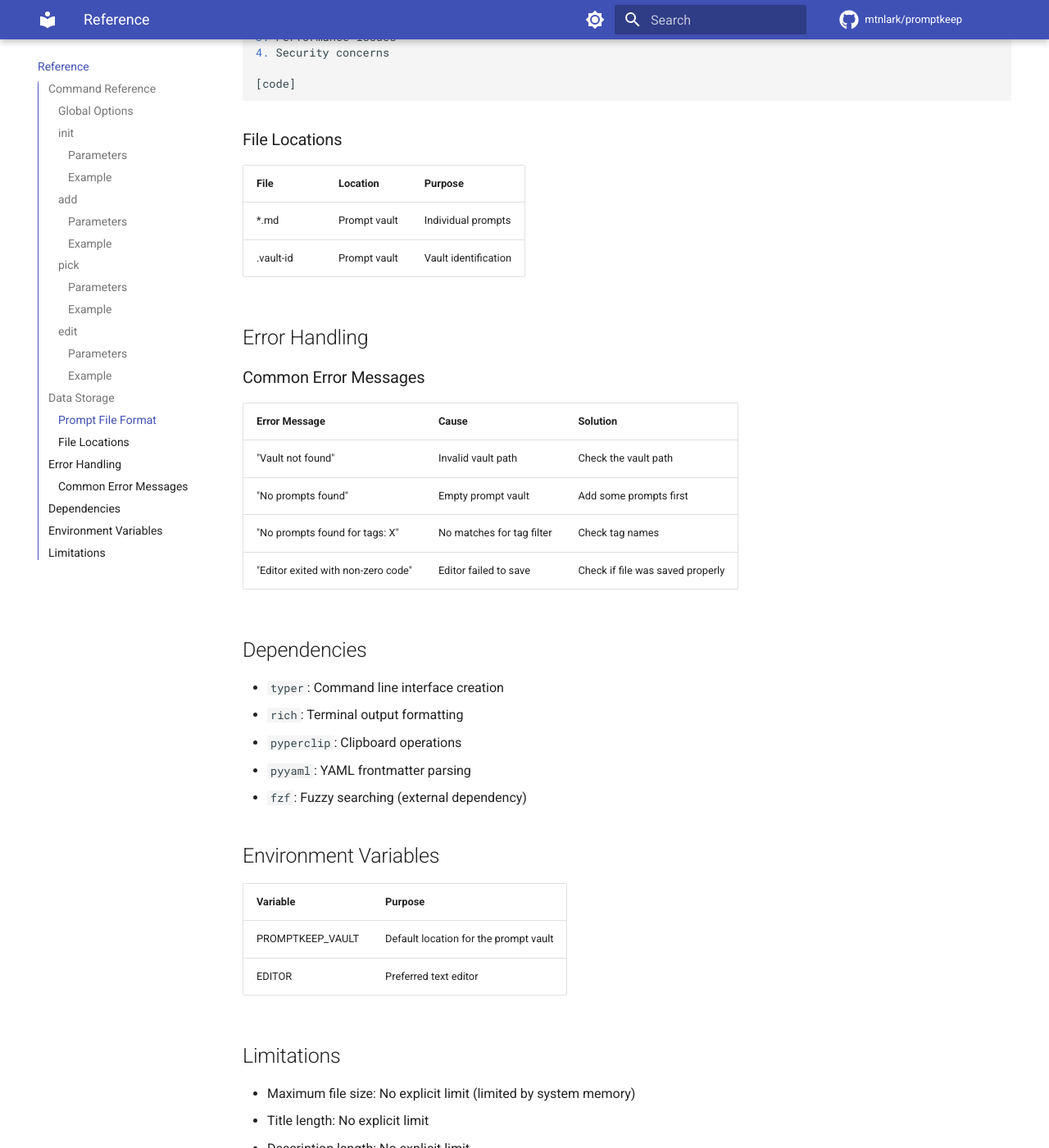
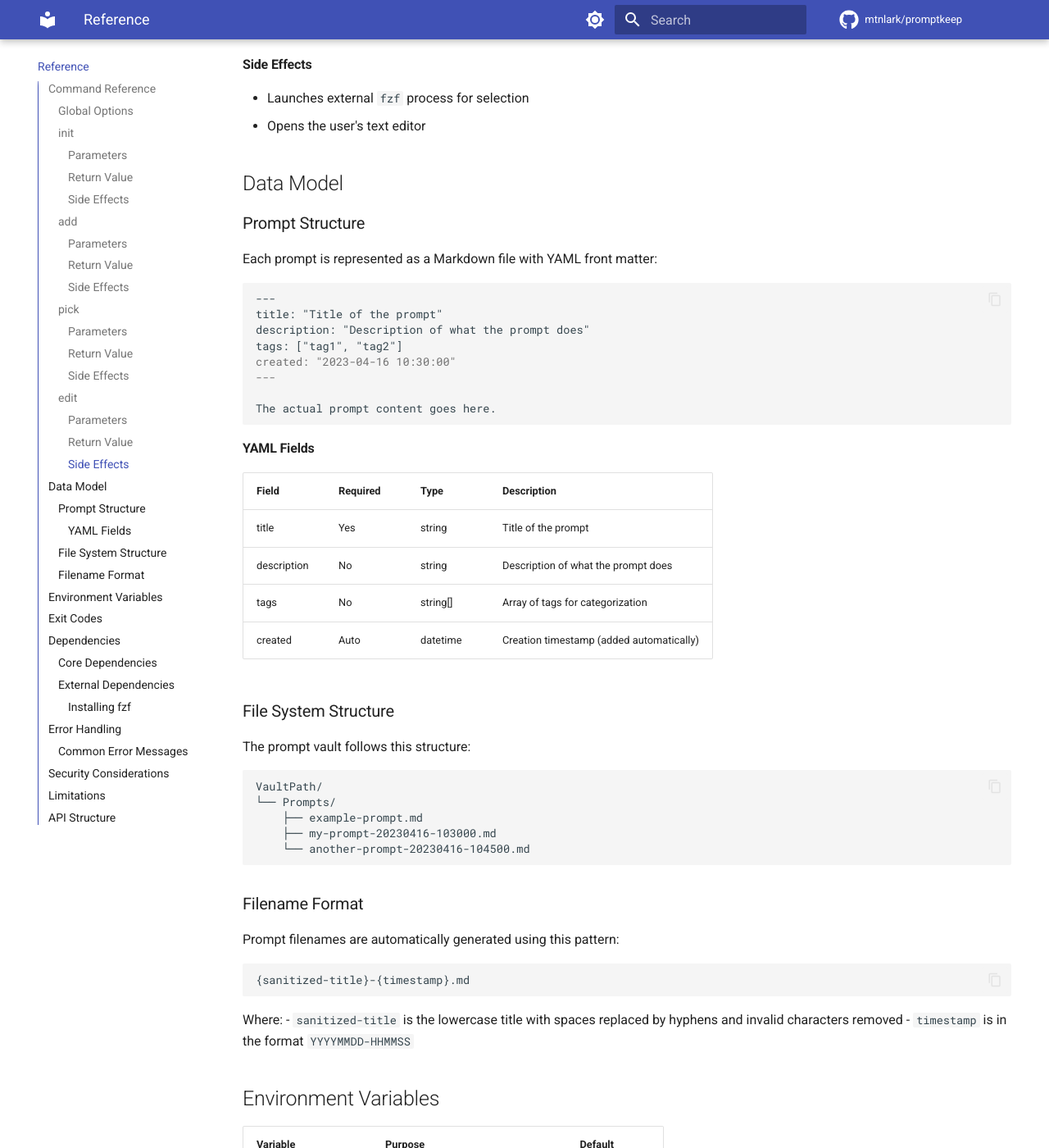
Before and after one commit to mtnlark/promptkeep, an MkDocs documentation site: the page built from docs/reference.md, in a window 1280 px wide and 1400 px high, scrolled down 2789 px. Shown: the whole window at 82% size. Built offline with MkDocs 1.6.1 and Material for MkDocs 9.7.7, drawn with Linux system fonts in a browser that asks for light colours; comment, search, counter and statistics services are not loaded; the version menu is left out; some of the changed text lies outside the part shown.

Commit message:
Differentiate Usage and Reference docs with improved AI prompt examples

````diff
--- a/docs/reference.md
+++ b/docs/reference.md
@@ -1,6 +1,6 @@
 # PromptKeep Reference
 
-This document provides detailed technical reference for all PromptKeep commands, parameters, data structures, and file formats.
+This document provides detailed technical reference for PromptKeep's commands, parameters, data structures, file formats, and implementation details. For practical usage examples and workflows, see the [Usage Guide](usage.md).
 
 ## Command Reference
 
@@ -27,11 +27,15 @@
 |-----------|----------|--------|----------------|--------------------------------|
 | path      | No       | string | ~/PromptVault  | Location for the prompt vault  |
 
-#### Example
+#### Return Value
 
-```bash
-promptkeep init ~/my_prompts
-```
+None. Displays a success panel on completion.
+
+#### Side Effects
+
+- Creates directory structure for the vault
+- Removes existing content if the vault directory already exists
+- Creates an example prompt file
 
 ### add
 
@@ -50,11 +54,15 @@
 | --tag              | No       | string[] | -       | Tags for the prompt (can specify multiple) |
 | --vault, -v        | No       | string   | ~/PromptVault | Path to the prompt vault   |
 
-#### Example
+#### Return Value
 
-```bash
-promptkeep add --title "Code Review" --tag "programming" --tag "review"
-```
+None. Displays a success panel on completion.
+
+#### Side Effects
+
+- Creates a new markdown file in the vault
+- Opens the user's text editor
+- May display warnings for similar existing prompts
 
 ### pick
 
@@ -66,16 +74,20 @@
 
 #### Parameters
 
-| Parameter     | Required | Type    | Default       | Description                     |
-|---------------|----------|---------|---------------|---------------------------------|
-| --vault, -v   | No       | string  | ~/PromptVault | Path to the prompt vault        |
-| --no-copy     | No       | flag    | -             | Don't copy to clipboard         |
+| Parameter     | Required | Type     | Default       | Description                     |
+|---------------|----------|----------|---------------|---------------------------------|
+| --vault, -v   | No       | string   | ~/PromptVault | Path to the prompt vault        |
+| --tag, -t     | No       | string[] | -             | Filter prompts by tag           |
+| --no-copy     | No       | flag     | -             | Don't copy to clipboard         |
 
-#### Example
+#### Return Value
 
-```bash
-promptkeep pick
-```
+None. Displays a success panel on completion.
+
+#### Side Effects
+
+- Copies prompt content to the system clipboard
+- Launches external `fzf` process for selection
 
 ### edit
 
@@ -90,45 +102,108 @@
 | Parameter     | Required | Type     | Default       | Description                     |
 |---------------|----------|----------|---------------|---------------------------------|
 | --vault, -v   | No       | string   | ~/PromptVault | Path to the prompt vault        |
-| --tags        | No       | string[] | -             | Filter by tags                  |
+| --tag, -t     | No       | string[] | -             | Filter prompts by tag           |
 
-#### Example
+#### Return Value
 
-```bash
-promptkeep edit --tags "programming"
-```
+None. Displays a success panel on completion.
 
-## Data Storage
+#### Side Effects
 
-### Prompt File Format
+- Launches external `fzf` process for selection
+- Opens the user's text editor
 
-Prompts are stored as Markdown files with YAML front matter using the following format:
+## Data Model
+
+### Prompt Structure
+
+Each prompt is represented as a Markdown file with YAML front matter:
 
 ```markdown
 ---
-title: Code Review Assistance
-description: Prompt for getting help with code reviews
-date: 2023-04-16
-tags:
-  - programming
-  - review
+title: "Title of the prompt"
+description: "Description of what the prompt does"
+tags: ["tag1", "tag2"]
+created: "2023-04-16 10:30:00"
 ---
 
-Please review the following code and provide feedback on:
-1. Code quality
-2. Potential bugs
-3. Performance issues
-4. Security concerns
-
-[code]
+The actual prompt content goes here.
 ```
 
-### File Locations
+#### YAML Fields
 
-| File        | Location        | Purpose              |
-|-------------|-----------------|----------------------|
-| *.md        | Prompt vault    | Individual prompts   |
-| .vault-id   | Prompt vault    | Vault identification |
+| Field       | Required | Type     | Description                                |
+|-------------|----------|-----------|--------------------------------------------|
+| title       | Yes      | string    | Title of the prompt                        |
+| description | No       | string    | Description of what the prompt does        |
+| tags        | No       | string[]  | Array of tags for categorization           |
+| created     | Auto     | datetime  | Creation timestamp (added automatically)   |
+
+### File System Structure
+
+The prompt vault follows this structure:
+
+```
+VaultPath/
+└── Prompts/
+    ├── example-prompt.md
+    ├── my-prompt-20230416-103000.md
+    └── another-prompt-20230416-104500.md
+```
+
+### Filename Format
+
+Prompt filenames are automatically generated using this pattern:
+
+```
+{sanitized-title}-{timestamp}.md
+```
+
+Where:
+- `sanitized-title` is the lowercase title with spaces replaced by hyphens and invalid characters removed
+- `timestamp` is in the format `YYYYMMDD-HHMMSS`
+
+## Environment Variables
+
+| Variable           | Purpose                              | Default   |
+|--------------------|--------------------------------------|-----------|
+| PROMPTKEEP_VAULT   | Default location for the prompt vault | ~/PromptVault |
+| EDITOR             | Preferred text editor                | vim       |
+
+## Exit Codes
+
+| Code | Meaning                                    |
+|------|-------------------------------------------|
+| 0    | Command completed successfully           |
+| 1    | General error (file not found, etc.)     |
+| 2    | User canceled operation                  |
+
+## Dependencies
+
+### Core Dependencies
+
+| Package    | Version | Purpose                        |
+|------------|---------|--------------------------------|
+| typer      | >=0.7.0 | Command line interface creation |
+| rich       | >=13.0.0| Terminal output formatting      |
+| pyperclip  | >=1.8.0 | Clipboard operations            |
+| pyyaml     | >=6.0   | YAML frontmatter parsing        |
+
+### External Dependencies
+
+| Dependency | Purpose                               | Installation                   |
+|------------|---------------------------------------|--------------------------------|
+| fzf        | Fuzzy finding for prompt selection    | Varies by platform (see below) |
+
+#### Installing fzf
+
+- **macOS**: `brew install fzf`
+- **Linux**:
+  - Ubuntu/Debian: `apt install fzf`
+  - Fedora: `dnf install fzf`
+- **Windows**:
+  - With Chocolatey: `choco install fzf`
+  - With Scoop: `scoop install fzf`
 
 ## Error Handling
 
@@ -140,21 +215,13 @@
 | "No prompts found"               | Empty prompt vault             | Add some prompts first          |
 | "No prompts found for tags: X"   | No matches for tag filter      | Check tag names                 |
 | "Editor exited with non-zero code" | Editor failed to save         | Check if file was saved properly |
+| "fzf not found"                  | fzf is not installed           | Install fzf (see Dependencies)  |
 
-## Dependencies
+## Security Considerations
 
-* `typer`: Command line interface creation
-* `rich`: Terminal output formatting
-* `pyperclip`: Clipboard operations
-* `pyyaml`: YAML frontmatter parsing
-* `fzf`: Fuzzy searching (external dependency)
-
-## Environment Variables
-
-| Variable           | Purpose                              |
-|--------------------|--------------------------------------|
-| PROMPTKEEP_VAULT   | Default location for the prompt vault |
-| EDITOR             | Preferred text editor                |
+- Prompts are stored as plain text files and are not encrypted
+- No network connectivity is required; all operations are local
+- Consider vault location security if prompts contain sensitive information
 
 ## Limitations
 
@@ -162,4 +229,13 @@
 * Title length: No explicit limit
 * Description length: No explicit limit
 * Tag length: No explicit limit
-* Number of prompts: No explicit limit
+* Number of prompts: No explicit limit (limited by filesystem)
+
+## API Structure
+
+PromptKeep is primarily a command-line tool, but its core functions are organized in modules:
+
+| Module              | Purpose                                     |
+|---------------------|---------------------------------------------|
+| promptkeep.cli      | Command-line interface and commands         |
+| promptkeep.utils    | Core utilities for file handling and clipboard |
--- a/docs/usage.md
+++ b/docs/usage.md
@@ -1,35 +1,20 @@
 # Usage Guide
 
-This page provides detailed guides and examples for using PromptKeep commands.
+This guide focuses on how to use PromptKeep in everyday scenarios. For detailed technical information about commands and parameters, see the [Reference](reference.md) page.
 
-## Initializing Your Prompt Vault (`init`)
+## Getting Started
 
-Before you can add or use prompts, you need a vault to store them in. The `init` command creates this vault structure for you.
+### Setting Up Your Vault
 
-### Basic Usage
+Before you can use PromptKeep, you need to create a prompt vault to store your prompts:
 
 ```bash
 promptkeep init
 ```
 
-This command creates a directory named `PromptVault` in your home directory (`~`). Inside `PromptVault`, it creates a `Prompts` subdirectory where your Markdown prompt files will be stored.
+This creates a vault in your home directory at `~/PromptVault`. You'll see a success message with next steps:
 
-### Specifying a Custom Path
-
-You can create the vault in a different location by providing a path:
-
-```bash
-promptkeep init /path/to/your/desired/vault
 ```
-
-*   Replace `/path/to/your/desired/vault` with the actual path.
-*   The command will expand `~` if used in the path.
-
-### Example Output
-
-Upon successful creation, you'll see a confirmation message:
-
-```text
 ───────────────── Success ──────────────────
 ✅ Prompt vault created successfully at:
 /Users/youruser/PromptVault
@@ -37,172 +22,211 @@
 Next steps:
 1. Add your prompts to the 'Prompts' directory
 2. Use 'promptkeep add' to create new prompts
-3. Use 'promptkeep pick' to select and copy
-   prompts
-4. Use 'promptkeep edit' to modify existing
-   prompts
-5. Use the --tag option with pick/edit to
-   filter by tags
+...
 ─────────────────────────────────────────────
 ```
 
-### Vault Structure
+If you want to keep your vault somewhere else, specify the path:
 
-The `init` command sets up the following structure:
-
-```
-YourVaultPath/
-└── Prompts/
-    └── example_prompt.md
+```bash
+promptkeep init ~/Documents/MyPrompts
 ```
 
-*   An `example_prompt.md` file is included to show you the expected format for your prompts, including YAML front matter.
+### Creating Your First Prompt
 
-*   If a directory already exists at the specified path, `init` will **overwrite** it after removing the existing contents.
+Now that you have a vault, let's add your first prompt:
 
-## Adding New Prompts (`add`)
+1. Run the add command:
+   ```bash
+   promptkeep add
+   ```
 
-Once your vault is initialized, you can start adding prompts using the `add` command.
+2. You'll be prompted for information:
+   ```
+   Enter a title for your prompt: Email Response Template
+   Enter a description (optional): Professional response for client emails
+   Enter tags separated by commas (optional): email, professional, client
+   ```
 
-### Interactive Mode
+3. Your default text editor will open. Add the prompt content below the YAML front matter:
+   ```
+   ---
+   title: "Code Review Prompt"
+   description: "Detailed code review analysis for pull requests"
+   tags: ["coding", "review", "ai"]
+   ---
 
-If you run the command without specifying options, it will prompt you interactively for the title, description, and tags:
+   # Code Review Analysis
 
-```bash
-promptkeep add
-```
+   Please review the following code and provide a comprehensive analysis:
 
-Follow the on-screen prompts to enter the necessary information.
+   ```[LANGUAGE]
+   [PASTE CODE HERE]
+   ```
 
-### Using Options
+   Focus on these aspects:
+   1. Code quality and best practices
+   2. Potential bugs and edge cases
+   3. Performance considerations
+   4. Security vulnerabilities
+   5. Readability and maintainability
 
-You can provide the prompt details directly using command-line options:
+   For each issue found:
+   - Explain why it's problematic
+   - Provide a suggested improvement
+   - Include code examples where appropriate
 
-```bash
-promptkeep add --title "My Awesome Prompt" --description "Does something amazing" --tag awesome --tag example --vault /path/to/vault
-```
+   End with a summary of the main strengths and areas for improvement.
+   ```
 
-*   `--title` / `-t`: **(Required)** The title for your prompt. This will be used in the YAML front matter and to generate part of the filename.
-*   `--description` / `-d`: (Optional) A short description of what the prompt does.
-*   `--tag`: (Optional) Add one or more tags for categorization. You can use this option multiple times (`--tag tag1 --tag tag2`) or provide comma-separated tags when prompted interactively.
-*   `--vault` / `-v`: (Optional) Specify the path to your vault if it's not the default or set by the `PROMPTKEEP_VAULT` environment variable.
+4. Save and close the editor. Your prompt is now saved in your vault!
 
-### The Process
+## Working with Your Prompts
 
-When you run `add`:
+### Finding and Using Prompts
 
-1.  **File Creation:** A new Markdown file is created in your vault's `Prompts` directory. The filename is generated by sanitizing the title (lowercase, spaces to hyphens, etc.) and adding a timestamp (e.g., `my-awesome-prompt-20240515-103000.md`).
-2.  **YAML Front Matter:** The file is pre-populated with YAML front matter containing the `title`, `description`, and `tags` you provided.
-3.  **Editor Opens:** Your default text editor (specified by the `$EDITOR` environment variable, defaulting to `vim`) opens the new file.
-4.  **Write Your Prompt:** Add the actual content of your prompt below the second `---` line in the file.
-5.  **Save & Close:** Save the file and close the editor.
-6.  **Confirmation:** PromptKeep confirms that the prompt was created successfully.
+When you need to use a prompt:
 
-### Duplicate Warnings
+1. Run the pick command:
+   ```bash
+   promptkeep pick
+   ```
 
-If a prompt with a similar filename (based on the title) already exists, PromptKeep will show a warning and ask for confirmation before proceeding.
+2. A fuzzy finder will appear showing all your prompts.
 
-## Selecting and Copying Prompts (`pick`)
+3. Start typing to search for a specific prompt. For example, type "email" to find your email templates.
 
-The `pick` command is used to quickly find a prompt and copy its content (excluding the YAML front matter) to your system clipboard, ready for pasting elsewhere.
+4. Use arrow keys to navigate and press Enter to select a prompt.
 
-### Basic Usage
+5. The prompt is now copied to your clipboard! Paste it anywhere you need it.
 
-```bash
-promptkeep pick
-```
+### Organizing with Tags
 
-This opens an interactive fuzzy finder (`fzf`) listing all prompts in your vault.
+Tags make it easier to organize and find your prompts:
 
-*   **Search:** Start typing to filter prompts by filename, title, tags, or content.
-*   **Preview:** The right-hand panel shows a preview of the selected prompt, including its title, tags (from YAML), and the actual prompt content.
-*   **Navigate:** Use arrow keys (up/down) to move through the list.
-*   **Select:** Press `Enter` to choose the highlighted prompt.
-*   **Cancel:** Press `Esc` or `Ctrl+C` to exit without selecting.
+1. When creating a prompt, add tags:
+   ```bash
+   promptkeep add --title "Meeting Notes" --tag meeting --tag notes
+   ```
 
-Upon selection, the prompt content is copied to your clipboard, and a success message is displayed.
+2. When searching for prompts, filter by tag:
+   ```bash
+   promptkeep pick --tag meeting
+   ```
 
-### Filtering by Tags
+This will only show prompts with the "meeting" tag.
 
-You can narrow down the list of prompts shown in the fuzzy finder using tags:
+## Common Workflows
 
-```bash
-promptkeep pick --tag email
-```
+### Creating Effective AI Coding Assistants
 
-This will only list prompts that have the `email` tag in their YAML front matter.
+1. Create specialized coding prompts for different scenarios:
+   ```bash
+   promptkeep add --title "Debugging Helper" --tag coding --tag debugging
+   promptkeep add --title "Refactoring Guide" --tag coding --tag refactoring
+   ```
 
-To filter by multiple tags (logical AND), use the `--tag` option multiple times:
+2. When you encounter a coding challenge, find the right prompt:
+   ```bash
+   promptkeep pick --tag coding
+   ```
 
-```bash
-promptkeep pick --tag email --tag draft
-```
+3. Fill in the details with your specific code and context, then send to your AI assistant.
 
-This will only list prompts tagged with *both* `email` AND `draft`.
+### Building a Knowledge Management System
 
-### Specifying a Custom Vault
+1. Store prompts designed to help organize and retrieve information:
+   ```bash
+   promptkeep add --title "Concept Explainer" --tag learning --tag explanation
+   promptkeep add --title "Research Summarizer" --tag research --tag summary
+   ```
 
-Use the `--vault` option if your vault is not in the default location or specified by the `PROMPTKEEP_VAULT` environment variable:
+2. When studying a new topic or processing research papers:
+   ```bash
+   promptkeep pick --tag research
+   ```
 
-```bash
-promptkeep pick --vault /path/to/your/vault --tag coding
-```
+3. Combine with your source material and send to an AI assistant to generate organized notes or summaries.
 
-### Requirements
+### Creating Persona-Based AI Interactions
 
-*   The `pick` command requires `fzf` (a command-line fuzzy finder) to be installed and available in your system's PATH. If `fzf` is not found, the command will exit with an error.
+1. Define different AI personas for different types of feedback:
+   ```bash
+   promptkeep add --title "Technical Expert Persona" --tag persona --tag technical
+   promptkeep add --title "Writing Coach Persona" --tag persona --tag writing
+   ```
 
-## Editing Existing Prompts (`edit`)
+2. When you need specialized feedback, select the appropriate persona:
+   ```bash
+   promptkeep pick --tag persona
+   ```
 
-The `edit` command allows you to select an existing prompt and open it in your default text editor for modification.
+3. Start your AI conversation with the persona prompt, then continue with your specific questions or content.
 
-### Basic Usage
+## Maintaining Your Prompt Library
 
-```bash
-promptkeep edit
-```
+### Updating Existing Prompts
 
-Similar to `pick`, this opens an interactive fuzzy finder (`fzf`) listing all prompts in your vault.
+As your needs evolve, update your prompts:
 
-*   **Search:** Filter prompts by typing parts of the filename, title, tags, or content.
-*   **Preview:** View the selected prompt's title, tags, and content.
-*   **Navigate:** Use arrow keys.
-*   **Select:** Press `Enter` to choose the prompt you want to edit.
-*   **Cancel:** Press `Esc` or `Ctrl+C` to exit.
+1. Find and edit a prompt:
+   ```bash
+   promptkeep edit
+   ```
 
-Upon selection, the chosen prompt file will be opened in your default text editor.
+2. Filter to find the prompt you want to update:
+   ```bash
+   promptkeep edit --tag documentation
+   ```
 
-### Filtering by Tags
+3. Make your changes in the editor and save.
 
-Just like `pick`, you can filter the list of prompts presented for editing using tags:
+### Organizing Your Prompts
 
-```bash
-promptkeep edit --tag blogpost
-```
+Use tags consistently to create an organized system. Consider a tagging structure like:
 
-To filter by multiple tags (logical AND):
+- Content type: `email`, `code`, `documentation`
+- Audience: `client`, `team`, `public`
+- Project: `projectA`, `projectB`
+- Purpose: `template`, `reference`, `guide`
 
-```bash
-promptkeep edit --tag blogpost --tag draft
-```
+## Troubleshooting
 
-### Specifying a Custom Vault
+### "Vault not found"
 
-Use the `--vault` option for non-default vault locations:
+If you see this error, your prompt vault can't be located. Try:
 
-```bash
-promptkeep edit --vault /path/to/your/vault --tag python
-```
+1. Specify the vault path explicitly:
+   ```bash
+   promptkeep pick --vault ~/path/to/your/vault
+   ```
 
-### The Editing Process
+2. Or set the environment variable:
+   ```bash
+   export PROMPTKEEP_VAULT=~/path/to/your/vault
+   promptkeep pick
+   ```
 
-1.  Select the prompt using the fuzzy finder.
-2.  Your default text editor (defined by the `$EDITOR` environment variable) opens the selected Markdown file.
-3.  Make any desired changes to the YAML front matter (title, description, tags) or the prompt content itself.
-4.  Save the file and close the editor.
-5.  PromptKeep confirms the update.
+### "Editor exited with non-zero code"
 
-### Requirements
+This means there was a problem with your text editor:
 
-*   The `edit` command requires `fzf` to be installed and available in your PATH.
-*   A default text editor must be configured via the `$EDITOR` environment variable. If `$EDITOR` is not set, it defaults to `vim`. Ensure the command specified in `$EDITOR` (e.g., `code --wait`, `vim`, `nano`, `cursor --wait`) is valid and accessible in your PATH.
+1. Check that your EDITOR environment variable is set correctly:
+   ```bash
+   echo $EDITOR
+   ```
+
+2. Try setting it explicitly:
+   ```bash
+   export EDITOR=nano  # or vim, code, etc.
+   ```
+
+## Tips and Tricks
+
+- **Template Placeholders**: Use consistent placeholder text like `[Client Name]` in your prompts to quickly identify what needs to be replaced.
+
+- **Keyboard Navigation**: In the fuzzy finder, use Ctrl+P/Ctrl+N (or up/down arrows) to navigate without using the mouse.
+
+- **Quick Filtering**: Add a dedicated tag like `favorite` or `frequent` to prompts you use often, then use `promptkeep pick --tag favorite` for quick access.
+
+- **Multi-tag Filtering**: Combine tags to narrow down your search: `promptkeep pick --tag email --tag client`.
````
